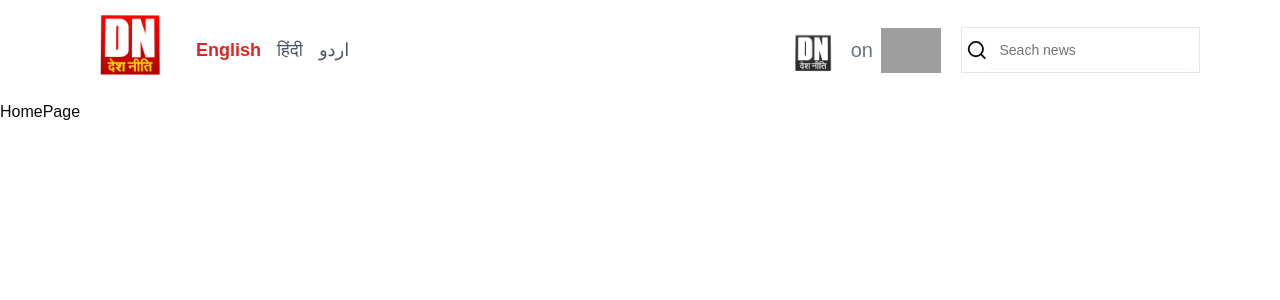
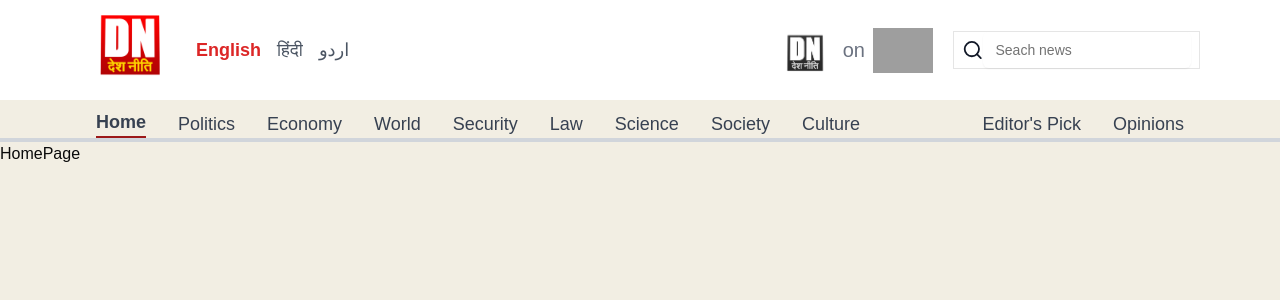
Before and after one commit to Desh-Wire/deshneeti, a Next.js app: page / in a window 1280 px wide. Shown: the top 300 px of the page. Built offline with nearby package versions, Linux system fonts and the light colour scheme; grey boxes are pictures that could not be loaded.

Commit message:
Updated navbar, added url's, MQ's remaining

```diff
--- a/src/app/layout.tsx
+++ b/src/app/layout.tsx
@@ -27,11 +27,11 @@ export default function RootLayout({
   return (
     <html lang="en">
       <body
-        className={`${geistSans.variable} ${geistMono.variable} antialiased`}
+        className={`${geistSans.variable} ${geistMono.variable} antialiased bg-[#F2EEE3]`}
       >
         <Navbar />
         <main className="flex flex-col min-h-[calc(100vh-3.5rem-1px)] grainy-light">
-          <div className="flex-1 flex flex-col h-full bg-white">
+          <div className="flex-1 flex flex-col h-full">
             {children}
           </div>
           {/* <Footer /> */}
--- a/src/components/MaxWidthWrapper.tsx
+++ b/src/components/MaxWidthWrapper.tsx
@@ -4,7 +4,7 @@ import { ReactNode } from "react"
 
 const MaxWidthWrapper = ({ className, children }: { className?: string, children?: ReactNode }) => {
     return (
-        <div className={cn('h-full mx-auto w-full max-w-screen-xl px-2.5 md:px-20')}>
+        <div className={cn('h-full mx-auto w-full max-w-screen-2xl px-2.5 md:px-20')}>
             {children}
         </div>
     )
--- a/src/components/Navbar.tsx
+++ b/src/components/Navbar.tsx
@@ -6,13 +6,30 @@ import { useState } from "react"
 import { cn } from "@/lib/utils"
 import { Input } from "./ui/input"
 import { Search } from "lucide-react"
-import { useRouter } from "next/navigation"
+import { usePathname, useRouter } from "next/navigation"
+
+const LANGUAGES = ["English", "हिंदी", "اردو"]
+const MENUITEMS = [
+    { name: "Home", path: "/" },
+    { name: "Politics", path: "/categories/politics/all" },
+    { name: "Economy", path: "/categories/economy/all" },
+    { name: "World", path: "/categories/world/all" },
+    { name: "Security", path: "/categories/security/all" },
+    { name: "Law", path: "/categories/law/all" },
+    { name: "Science", path: "/categories/science/all" },
+    { name: "Society", path: "/categories/society/all" },
+    { name: "Culture", path: "/categories/culture/all" },
+];
+const OTHERITEMS = [
+    { name: "Editor's Pick", path: "/editors-pick" },
+    { name: "Opinions", path: "/opinions" },
+]
+
 
 const Navbar = () => {
 
-    const LANGUAGES = ["English", "हिंदी", "اردو"]
-
     const router = useRouter();
+    const pathName = usePathname();
 
     const [selectedLanguage, setSelectedlanguage] = useState(LANGUAGES[0]);
     const [searchQuery, setSearchQuery] = useState('');
@@ -28,7 +45,9 @@ const Navbar = () => {
     }
 
     return (
-        <div>
+        <nav className="flex flex-col">
+            {/* White Bar */}
+            <div className="bg-white">
                 <MaxWidthWrapper>
                     <div className="flex items-center justify-between">
                         {/* left div */}
@@ -40,6 +59,7 @@ const Navbar = () => {
                                     alt='Logo'
                                     width={100}
                                     height={100}
+                                    onClick={() => router.push('/')}
                                 />
                             </div>
                             {/* Language Options */}
@@ -62,7 +82,12 @@ const Navbar = () => {
                         {/* right div */}
                         <div className="flex items-center gap-x-5">
                             {/* Youtube Link */}
-                        <div className="group flex items-center gap-x-2 transition-all duration-300 ease-in-out hover:text-gray-900 cursor-pointer">
+                            <div
+                                className="group flex items-center gap-x-2 transition-all duration-300 ease-in-out hover:text-gray-900 cursor-pointer"
+                                onClick={() => {
+                                    window.open("https://www.youtube.com/channel/UCt0n9skCrGvC97AIywt6o7A", "_blank", "noopener,noreferrer");
+                                }}
+                            >
                                 <Image
                                     src='/img/logo.png'
                                     alt='Logo'
@@ -82,8 +107,8 @@ const Navbar = () => {
                                 />
                             </div>
                             {/* Search Box */}
-                        <div className="flex items-center border p-1">
-                            <Search />
+                            <div className="flex items-center border px-2">
+                                <Search className="text-gray-900" />
                                 <Input
                                     className="border-none focus-visible:ring-0"
                                     placeholder="Seach news"
@@ -95,6 +120,53 @@ const Navbar = () => {
                     </div>
                 </MaxWidthWrapper>
             </div>
+            {/* Other Bar */}
+            <div className="bg-[#F2EEE3]">
+                <MaxWidthWrapper>
+                    <div className="flex justify-between items-center px-4 pt-2">
+                        {/* Left List */}
+                        <div>
+                            <ul className="flex items-center gap-x-8">
+                                {MENUITEMS.map((item, index) => (
+                                    <li
+                                        key={index}
+                                        onClick={() => router.push(item.path)}
+                                        className={cn(
+                                            "cursor-pointer text-base md:text-lg font-medium transition-colors duration-200 ease-in-out hover:font-semibold text-gray-700",
+                                            pathName === item.path
+                                                ? "font-semibold border-b-4 border-[#9C1818]"
+                                                : "text-gray-700"
+                                        )}
+                                    >
+                                        {item.name}
+                                    </li>
+                                ))}
+                            </ul>
+                        </div>
+                        {/* Right List */}
+                        <div>
+                            <ul className="flex items-center gap-x-8">
+                                {OTHERITEMS.map((item, index) => (
+                                    <li
+                                        key={index}
+                                        onClick={() => router.push(item.path)}
+                                        className={cn(
+                                            "cursor-pointer text-base md:text-lg font-medium transition-colors duration-200 ease-in-out hover:font-semibold text-gray-700",
+                                            pathName === item.path
+                                                ? "font-semibold border-b-4 border-[#9C1818]"
+                                                : "text-gray-700"
+                                        )}
+                                    >
+                                        {item.name}
+                                    </li>
+                                ))}
+                            </ul>
+                        </div>
+                    </div>
+                </MaxWidthWrapper>
+            </div>
+            <div className="w-full h-1 bg-gray-300 -mt-0.5" />
+        </nav>
     )
 }
 
```
Lines whose indentation alone changed are shown as unchanged.
